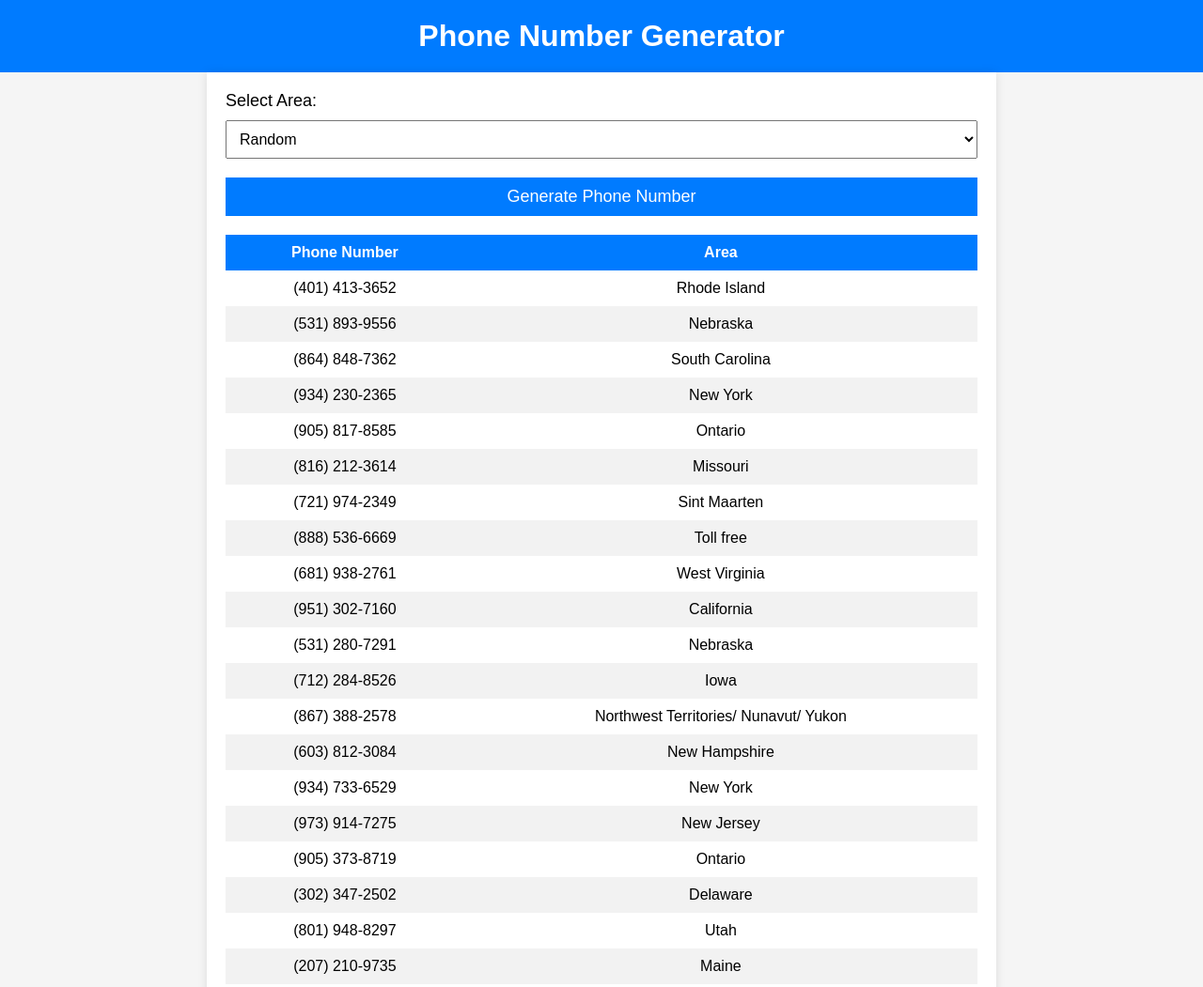
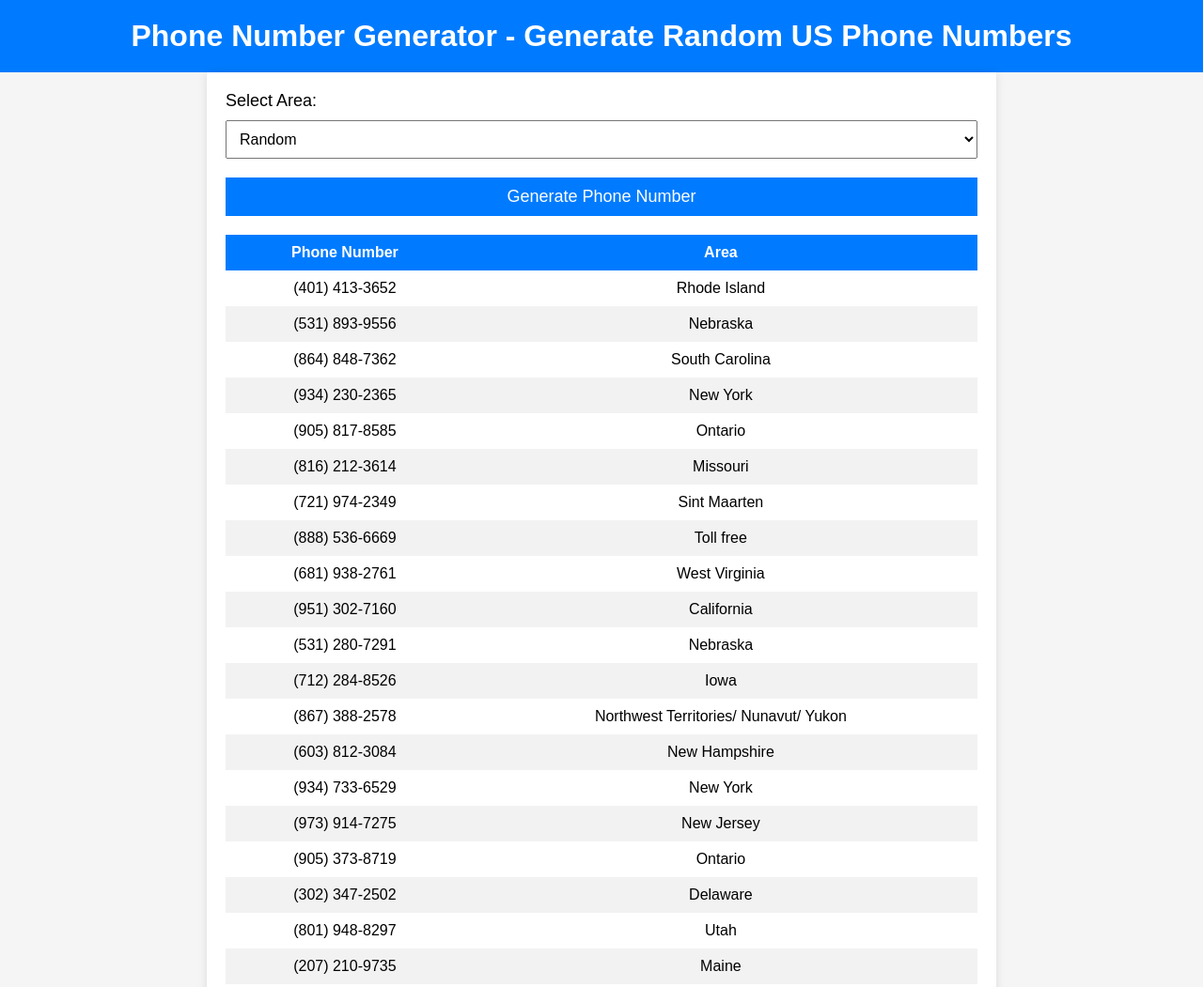
Before and after one commit to washdanielse717/ggyy, a plain HTML site: page index.html in a window 1280 px wide. Shown: the top 1051 px of the page at 94% size. Drawn offline with Linux system fonts and the light colour scheme.

```diff
--- a/index.html
+++ b/index.html
@@ -3,7 +3,8 @@
 <head>
     <meta charset="UTF-8">
     <meta name="viewport" content="width=device-width, initial-scale=1.0">
-    <title>Phone Number Generator</title>
+    <meta name="description" content="Generate random US phone numbers with the Phone Number Generator. Choose specific US regions or generate random numbers. Explore US area codes and enjoy random phone number generation.">
+    <title>Phone Number Generator - Generate Random US Phone Numbers</title>
     <style>
         body {
             font-family: Arial, sans-serif;
@@ -113,7 +114,8 @@
 </head>
 <body>
     <header>
-        <h1>Phone Number Generator</h1>
+        <h1>Phone Number Generator - Generate Random US Phone Numbers</h1>
+
     </header>
     <div class="container">
         <label for="areaSelect">Select Area:</label>
```
